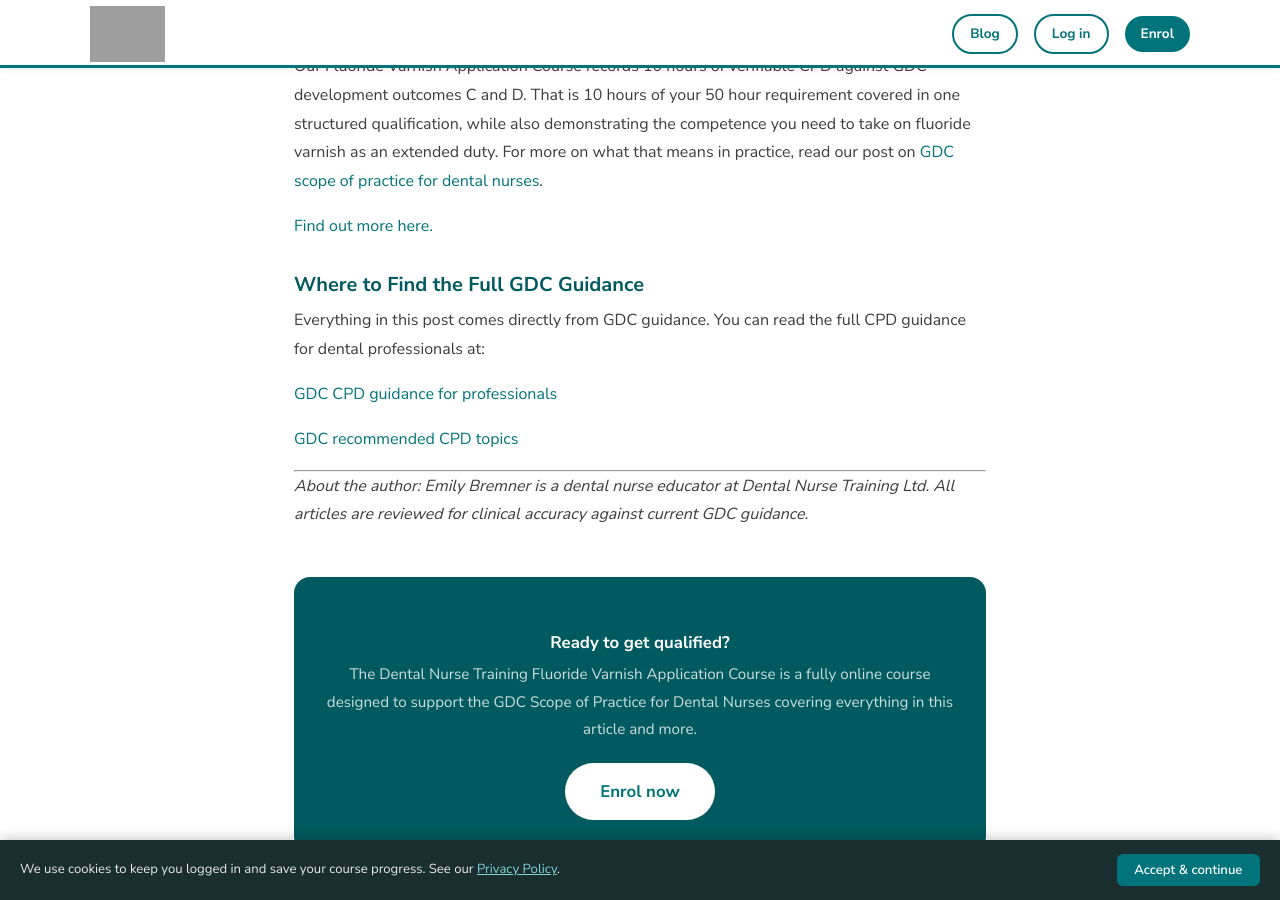
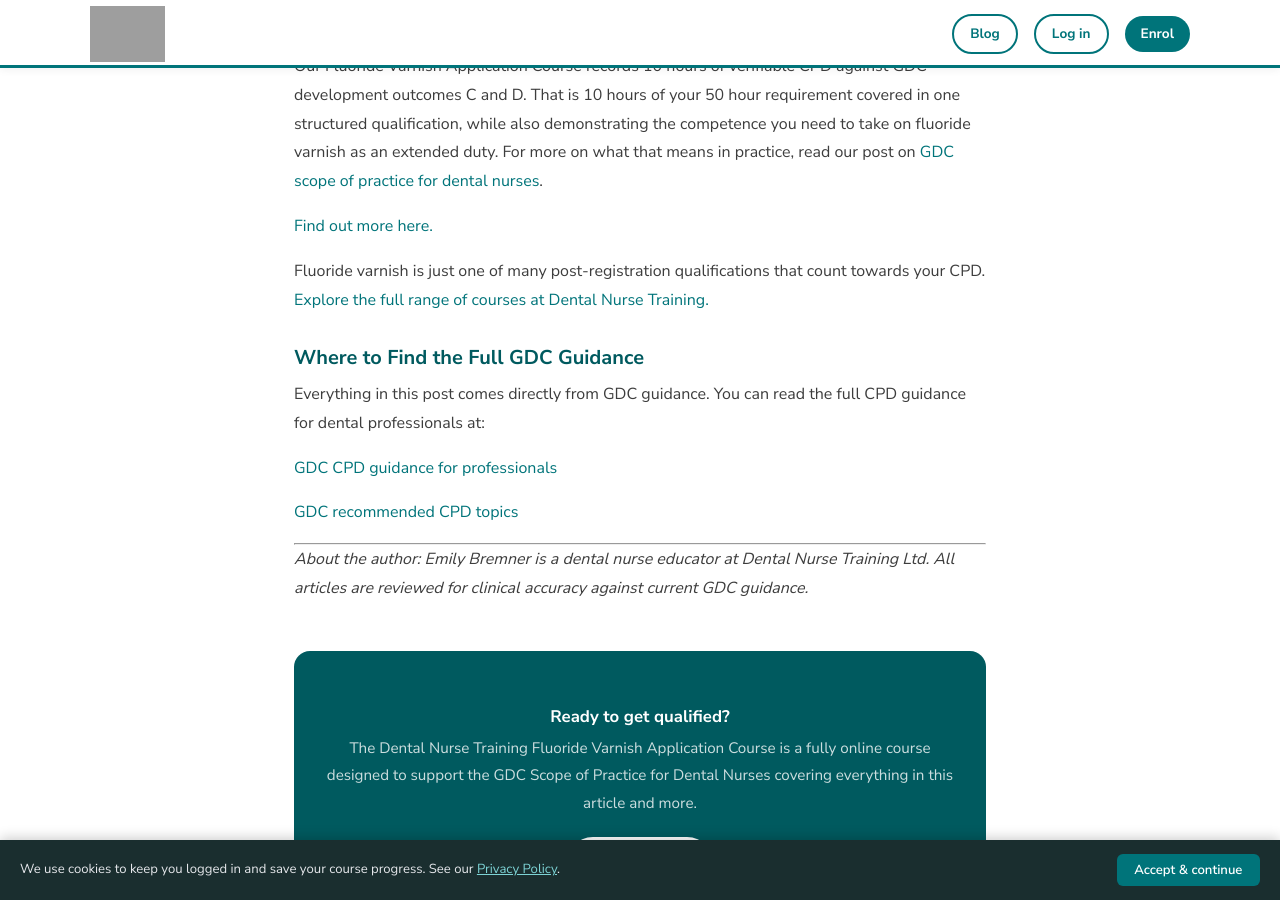
Before and after one commit to dentalnurse/Fluoride, a Jekyll site: the page built from _posts/2026-07-14-cpd-requirements-for-dental-nurses.md, in a window 1280 px wide and 900 px high, scrolled down 3676 px. Built offline with Jekyll 4.4.1, drawn with Linux system fonts in a browser that asks for light colours; grey boxes are pictures that could not be loaded.

Commit message:
Link the CPD post to the full course range, not just fluoride varnish (#26)
The post's only CTA pointed solely at the Fluoride Varnish course
enrolment page, even though the article is a general CPD guide.
Add a link to the full Dental Nurse Training course range so readers
interested in CPD generally aren't only shown one course.


Claude-Session: https://claude.ai/code/session_01JACfkFQjP4vm1szhZLSr2j

Co-authored-by: Claude <noreply@anthropic.com>

```diff
--- a/_posts/2026-07-14-cpd-requirements-for-dental-nurses.md
+++ b/_posts/2026-07-14-cpd-requirements-for-dental-nurses.md
@@ -179,6 +179,10 @@ for dental nurses](https://dentalnurse.github.io/Fluoride/blog/can-dental-nurses
 
 [Find out more here.](https://dentalnurse.github.io/Fluoride/enrol.html)
 
+Fluoride varnish is just one of many post-registration qualifications
+that count towards your CPD. [Explore the full range of courses at
+Dental Nurse Training.](https://dentalnurse.training)
+
 ## Where to Find the Full GDC Guidance
 
 Everything in this post comes directly from GDC guidance. You
```
